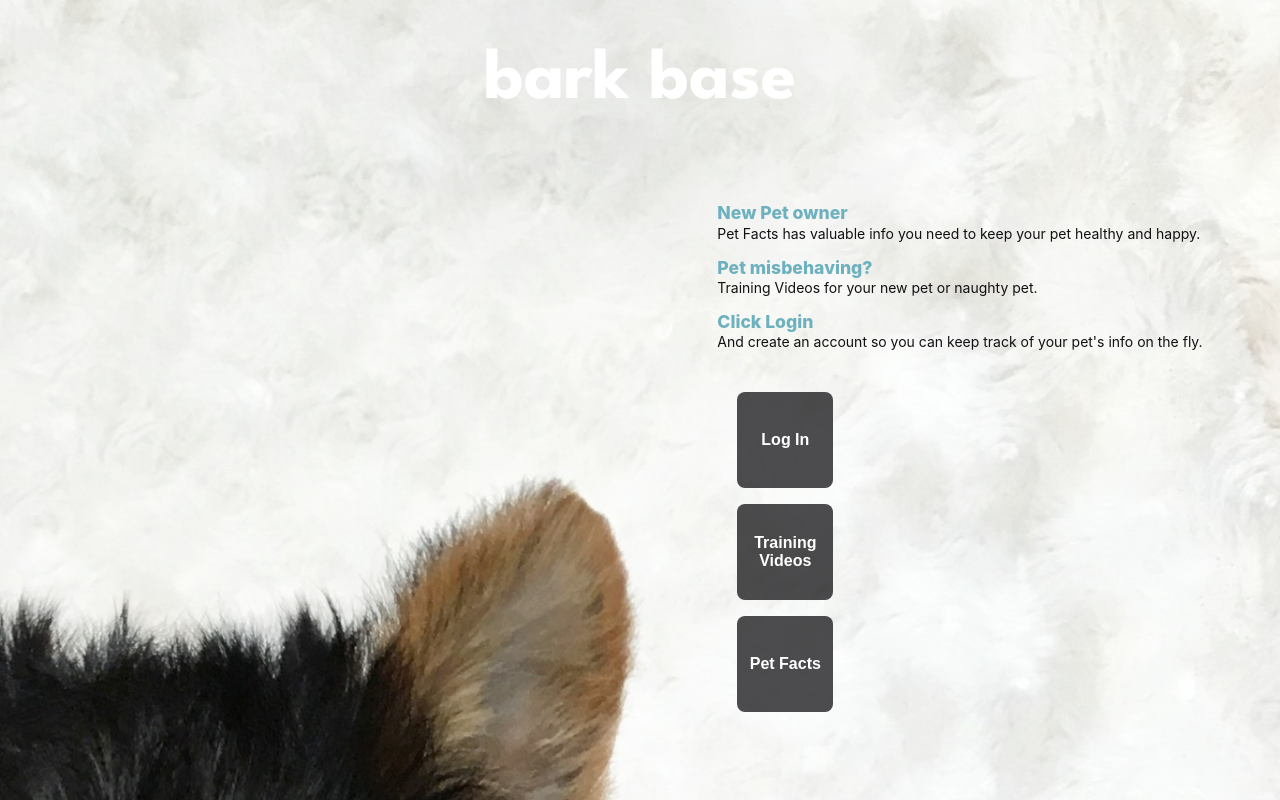
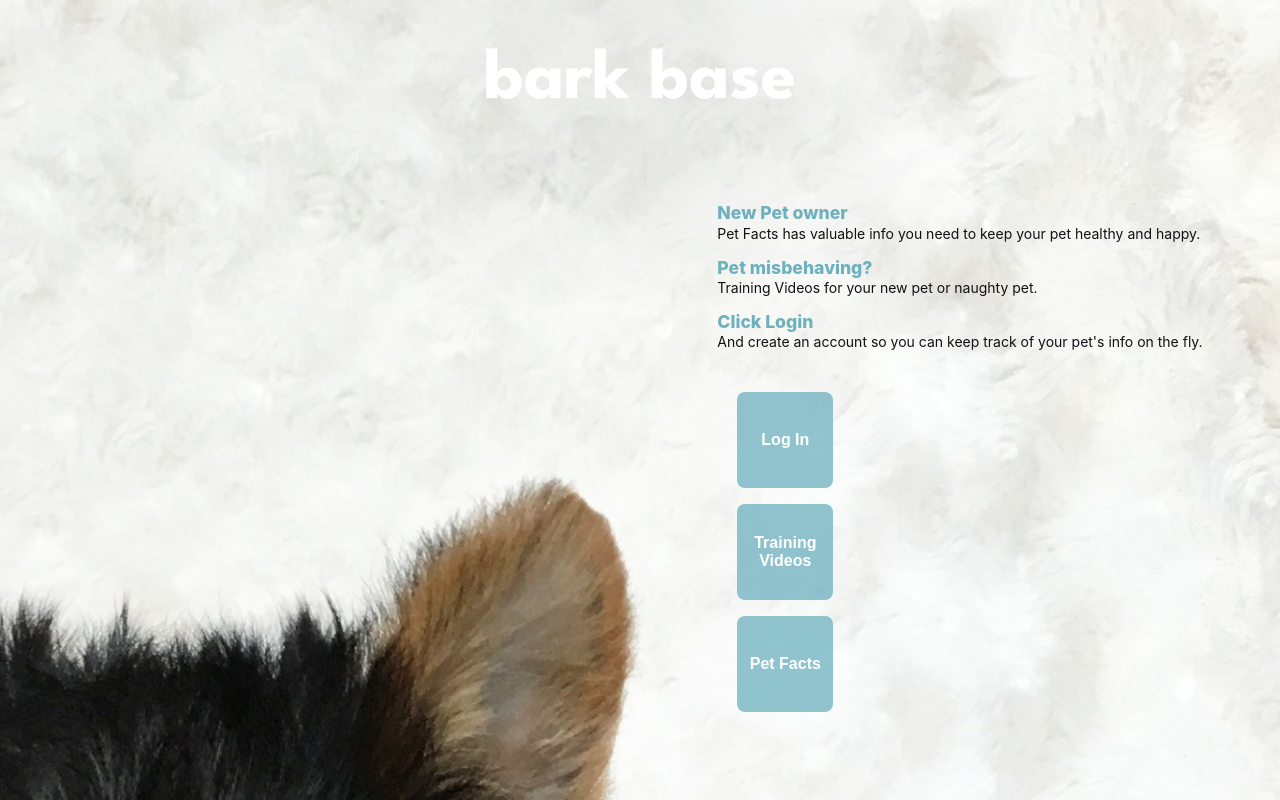
Before and after one commit to Bark-Base/FE-bark-base, a React (Create React App) app: page / in a window 1280 px wide. Built offline with nearby package versions, Linux system fonts and the light colour scheme; no server answers.

Commit message:
changed color for vertical navigation

```diff
--- a/src/components/VerticalNavigation/VerticalNav.css
+++ b/src/components/VerticalNavigation/VerticalNav.css
@@ -11,7 +11,8 @@
     width: 12vh;
     border-radius: .5rem;
     border: none;
-    background-color: rgba(18, 17, 19, .75);
+    background-color: rgba(109, 177, 191, .75);
+    /* background-color: rgba(18, 17, 19, .75); */
     color: white;
     font-size: 1rem;
     font-weight: 700;
```
